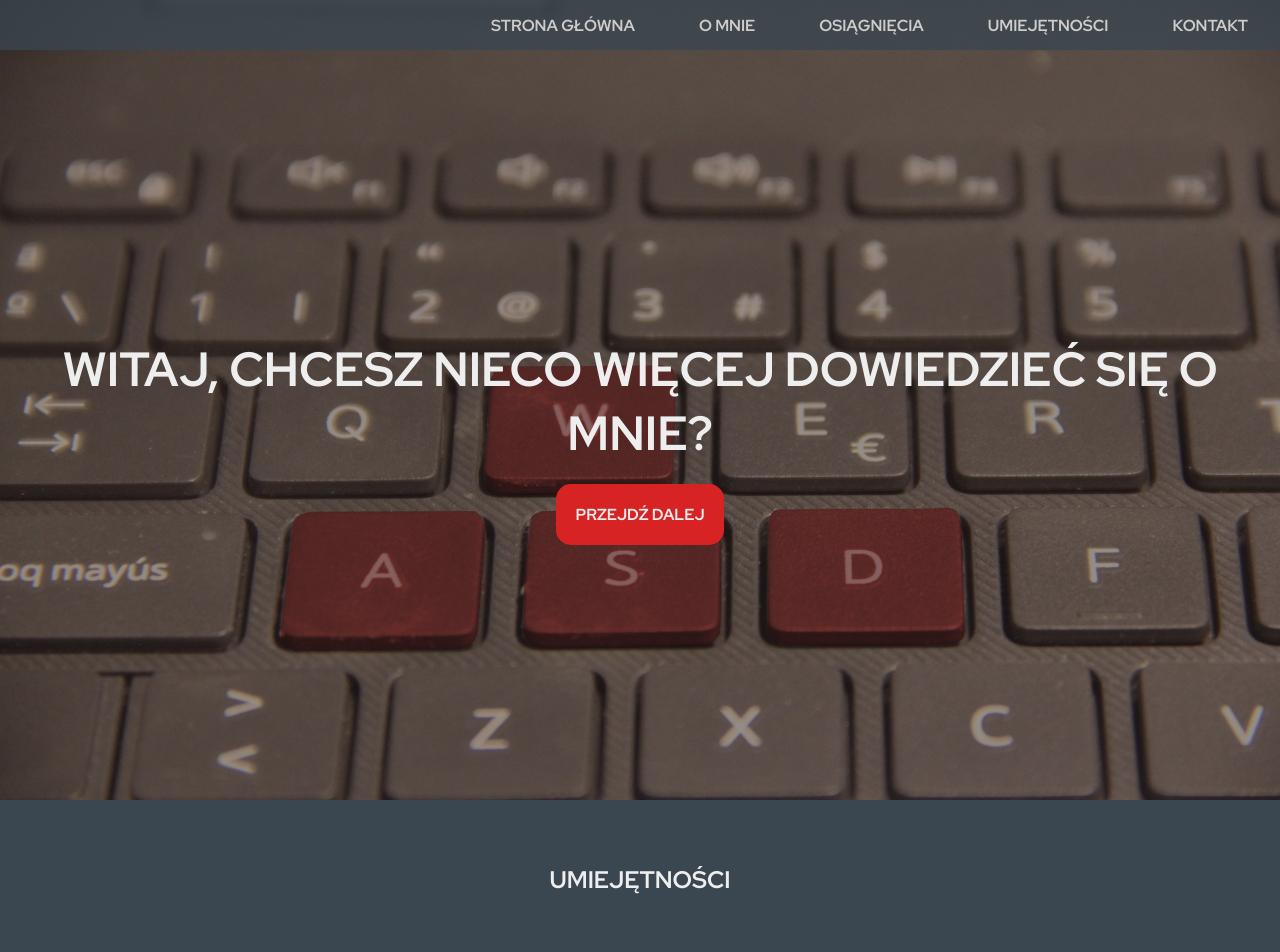
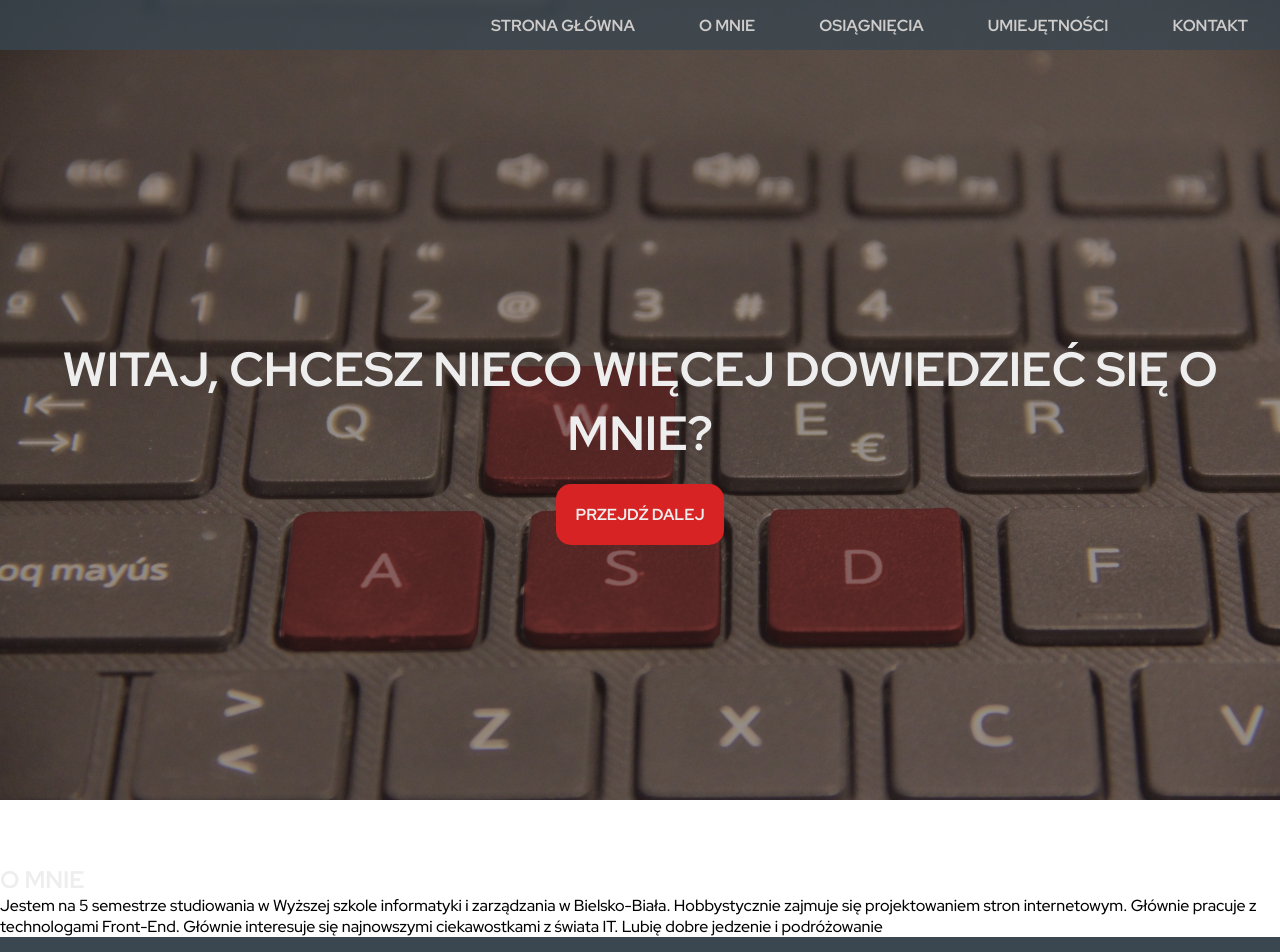
Before and after one commit to Kry765/AboutMe, a Vue app: page / in a window 1280 px wide. Shown: the top 952 px of the page. Built offline with nearby package versions, Linux system fonts and the light colour scheme.

Commit message:
add new section about me

```diff
--- a/src/components/HelloWorld.vue
+++ b/src/components/HelloWorld.vue
@@ -23,7 +23,15 @@
 	</header>
 	<main>
 		<section>
-			<div class="about-me"></div>
+			<h1>O mnie</h1>
+			<div class="about-me">
+				<div class="section-about-me">
+					Jestem na 5 semestrze studiowania w Wyższej szkole informatyki i zarządzania w Bielsko-Biała. Hobbystycznie
+					zajmuje się projektowaniem stron internetowym. Głównie pracuje z technologami Front-End. Głównie interesuje
+					się najnowszymi ciekawostkami z świata IT. Lubię dobre jedzenie i podróżowanie
+				</div>
+				<div class="photo-about-me"></div>
+			</div>
 		</section>
 		<section>
 			<div class="skills">
@@ -160,5 +168,3 @@
 @import '../scss/style.scss';
 @import '../scss/mobile.scss';
 </style>
-<!-- </section>
-	</main> -->
```
Also changed, not shown: 1 other file (tests, documents, lock files or other folders).
